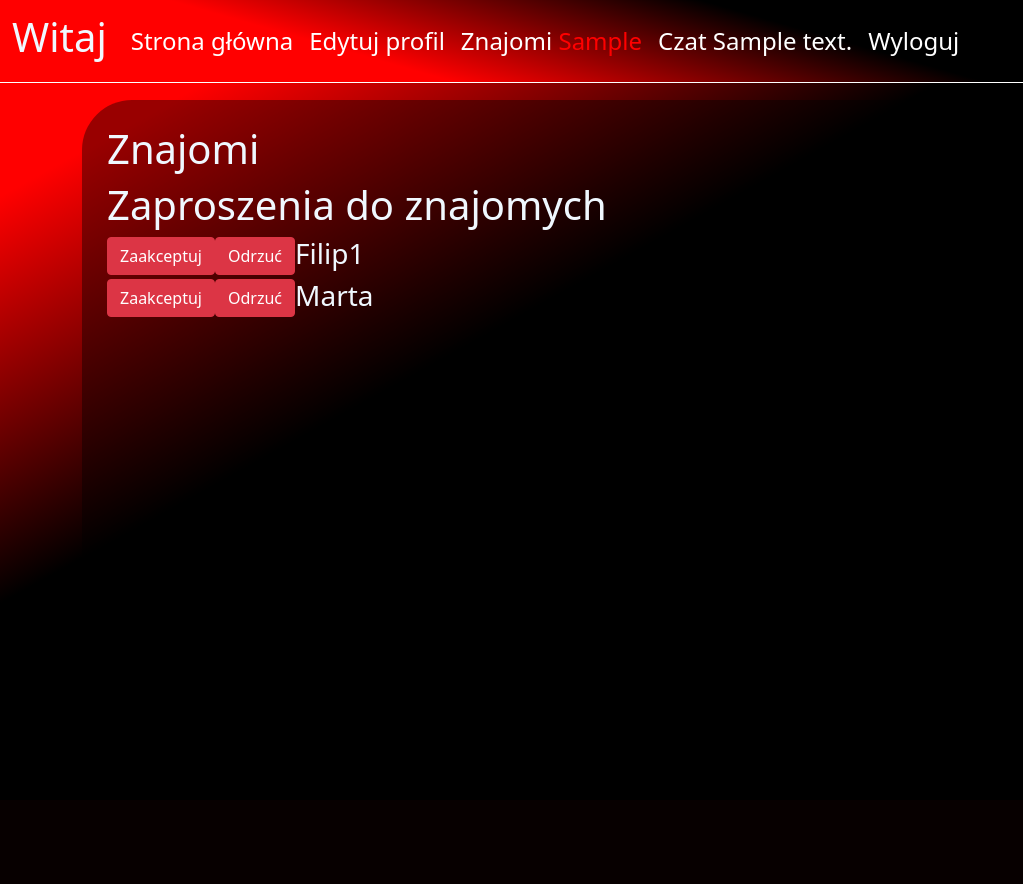
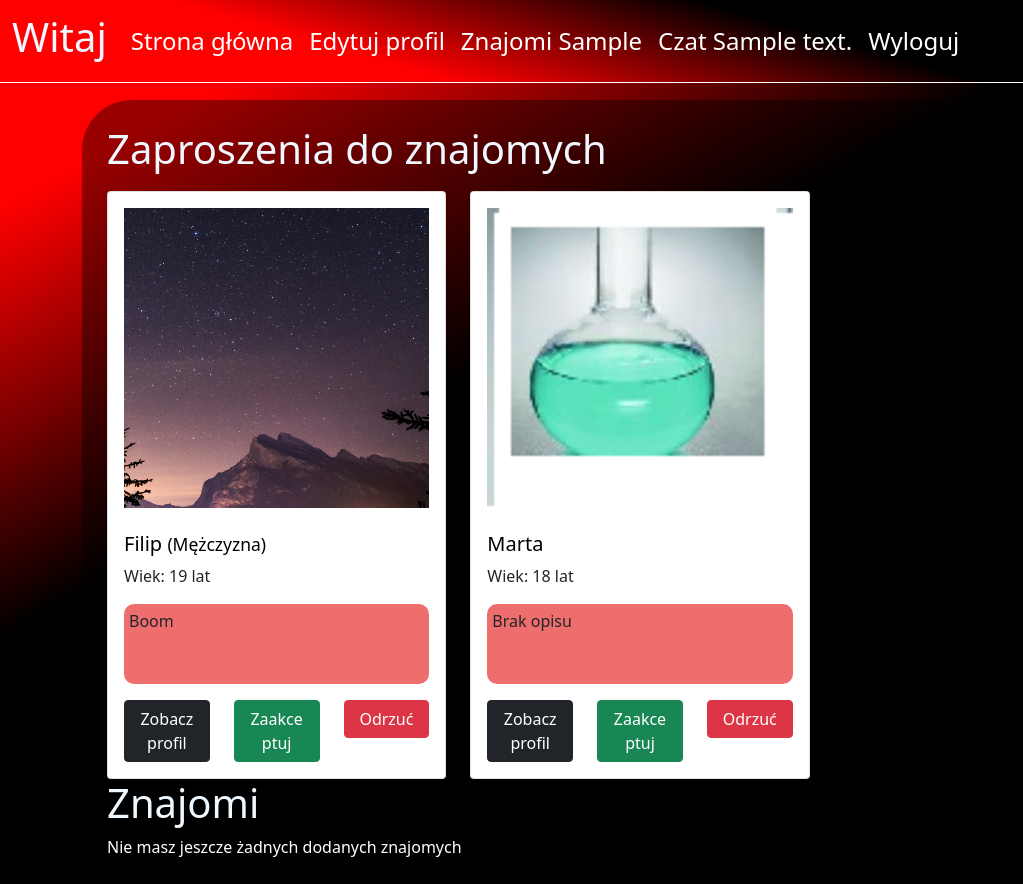
Before and after one commit to Korek-F/Django-forum, a Django app: template blog/templates/blog/friends_list.html in a window 1280 px wide. Shown: the whole page, without its empty margins (0-1023 px from the left). Before the commit the page ends 572 px from the top, so only its background shows below. Run offline with Django 3.2, Linux system fonts and the light colour scheme; a user stored in the database is signed in; data comes from the database, SQL or seed files in the repository; both versions use the stored data as it was after the commit; tables that the repository leaves empty hold one stand-in row (values such as "Sample post"); the template is opened without the code that fills it: values that come from a table or form of the project are taken from there, most other values are stand-ins (such as "Sample title", 1, 10 or a date in 2020).

Commit message:
Poprawienie listy znajomych

```diff
--- a/blog/templates/blog/base.html
+++ b/blog/templates/blog/base.html
@@ -36,7 +36,7 @@
         <li class="nav-item ">
           <a class="nav-link" href="{% url 'friend_list' user.profile.id %}">
             {% if not new_friend_request == 0%}
-              Znajomi  <span style="color:red;"> {{new_friend_request}}</span>
+              Znajomi  <span style="color:white;"> {{new_friend_request}}</span>
             {%else%}
               Znajomi
             {%endif%}
--- a/blog/templates/blog/edit_profile.html
+++ b/blog/templates/blog/edit_profile.html
@@ -1,6 +1,6 @@
 {% extends "blog/base.html"%}
 {%block content%}
-<div class="container background_v1" >
+<div class="container background_v1" style="color:white;">
 <h1>Edytuj profil</h1>
 <form method="post" action="{%url 'edit_profile' profile.id%}">
     {% csrf_token %}
--- a/blog/templates/blog/friends_list.html
+++ b/blog/templates/blog/friends_list.html
@@ -1,28 +1,122 @@
 {% extends "blog/base.html"%}
+{% load static %}
 {%block content%}
 <div class="container background_v1" >
-<h1>Znajomi</h1>
-{%for friend in profile.friends.all%}
-<a href="{% url 'profile' friend.id%}"  class="btn btn-success friend">
-    {% if friend.images.all|first%}
-        {% for image in friend.images.all%}
-        {% if forloop.first %}
-            <img src="{{image.image.url}}" width="60" height="60"/>
-        {% endif %}
-        {% endfor %}
-    {%endif%}
-    {%if friend.first_name%}
-        <b>{{friend.first_name}}</b> <br /> <small>{{friend.user.username}}</small>
-    {% else %}
-        <b>{{friend.user.username}} </b>
-    {%endif%}
-</a>
-{%endfor%}
 <h1>Zaproszenia do znajomych</h1>
+<div class="row">
 {%for request in friend_requests%}
     {%if not user.profile.id in friends_id%}
-    <div style="display:flex;">
-        <form action="{% url 'akcept_firend_request' request.id profile.id %}" method="POST">
+    <div class="col-sm-12 col-md-4">
+                <div class="card main_page_card" style="margin-top: 10px;">
+                    <div class="card-body">
+                    {% if request.profile_from.images%}
+                    <div style="width: 100%; position:relative;">
+                        {%for image in request.profile_from.images.all %}
+                            {% if forloop.last %}
+                                <img src="{{image.image.url}}" class="profile_image">
+                                <div class="fake_box"> </div>
+                                <br />
+                            {%endif%}
+                        {%empty%}
+                            <img src="{% static 'user.png' %}" class="profile_image">
+                            <div class="fake_box"> </div>
+                            <br />
+                        {%endfor%}
+                    </div>
+                    {%endif%}
+                    <h5 class="card-title">
+                    {{request.profile_from.get_name}}
+                    {% if not request.profile_from.gender == None%}
+                    <small>({{request.profile_from.gender}})</small>
+                    {%endif%}
+                    </h5>
+                    <p class="card-text">Wiek: {{request.profile_from.get_age}} lat</p>
+                    <p class="card-text main_page_desc" >
+                    {% if request.profile_from.description %}
+                        {{request.profile_from.description|truncatechars:70}}
+                        {% else %}
+                        Brak opisu
+                    {%  endif   %}
+                    </p>
+                    <div class="row">
+                        <div class="col-sm-12 col-md-4">
+                            <a style="width:100%;" href="{%url 'profile' request.profile_from.id%}" class="btn btn-dark">Zobacz profil</a>
+                        </div>
+                        <div class="col-sm-12 col-md-4">
+                            <form action="{% url 'akcept_firend_request' request.id profile.id %}" method="POST">
+                                {%csrf_token%}
+                                <button style="width:100%;" type="submit" class="btn btn-success" >Zaakceptuj </button>
+                            </form>
+                        </div>
+                        <div class="col-sm-12 col-md-4">
+                            <form action="{% url 'reject_firend_request' request.id profile.id %}" method="POST">
+                                {%csrf_token%}
+                                <button style="width:100%;" type="submit" class="btn btn-danger" >Odrzuć</button>
+                            </form>
+                        </div>
+                    </div>
+                    </div>
+                </div>
+            </div>
+    {%endif%}
+{% empty %}
+<span style="color:white;">
+    Nie masz żadnych oczekujących zaproszeń
+</span>
+{%endfor%}
+</div>
+<h1>Znajomi</h1>
+<div class="row">
+    {%for profile in profile.friends.all%}
+    <div class="col-sm-12 col-md-4">
+                <div class="card main_page_card" style="margin-top: 10px;">
+                    <div class="card-body">
+                    {% if profile.images%}
+                    <div style="width: 100%; position:relative;">
+                        {%for image in profile.images.all %}
+                            {% if forloop.last %}
+                                <img src="{{image.image.url}}" class="profile_image">
+                                <div class="fake_box"> </div>
+                                <br />
+                            {%endif%}
+                        {%empty%}
+                            <img src="{% static 'user.png' %}" class="profile_image">
+                            <div class="fake_box"> </div>
+                            <br />
+                        {%endfor%}
+                    </div>
+                    {%endif%}
+
+                    <h5 class="card-title">
+                    {{profile.get_name}}
+
+                    {% if not profile.gender == None%}
+                    <small>({{profile.gender}})</small>
+                    {%endif%}
+                    </h5>
+                    <p class="card-text">Wiek: {{profile.get_age}} lat</p>
+                    <p class="card-text main_page_desc" >
+                    {% if profile.description %}
+                        {{profile.description|truncatechars:70}}
+                        {% else %}
+                        Brak opisu
+                    {%  endif   %}
+                    </p>
+                    <a href="{%url 'profile' profile.id%}" class="btn btn-danger">Zobacz pełny profil</a>
+                    </div>
+                </div>
+            </div>
+    {% empty %}
+        <span style="color:white;">
+            Nie masz jeszcze żadnych dodanych znajomych
+        </span>
+    {%endfor%}
+</div>
+</div>
+{% endblock %}
+
+<!--
+<form action="{% url 'akcept_firend_request' request.id profile.id %}" method="POST">
             {%csrf_token%}
             <button type="submit" class="btn btn-danger" >Zaakceptuj </button>
         </form>
@@ -30,9 +124,5 @@
             {%csrf_token%}
             <button type="submit" class="btn btn-danger" >Odrzuć</button>
         </form>
-        <h3> {{request.profile_from.user.username}}</h3>
-    </div>
-    {%endif%}
-{%endfor%}
-</div>
-{% endblock %}
+        request.profile_from
+-->
--- a/blog/templates/blog/profile.html
+++ b/blog/templates/blog/profile.html
@@ -62,12 +62,14 @@
         Brak danych
         {% endif %}
     <br />
+    <span style="word-break: break-all;">
         Opis :
         {%if profile.description %}
             {{profile.description}}
         {% else %}
             Brak danych
         {% endif %}
+    </span>
     <br />
         {%if profile.friends.all%}
             Znajomi:
--- a/blog/views.py
+++ b/blog/views.py
@@ -125,8 +125,11 @@ class EditProfileView(View):
         last_name = request.POST["last_name"]
         country = request.POST["country"]
         city = request.POST["city"]
+        dzero = 0
         height = request.POST["height"]
+        height = height if height else dzero
         weight = request.POST["weight"]
+        weight = weight if weight else dzero
         gender = request.POST["gender"]
         profile.birth_date = birth_date
         profile.description = description
--- a/static/style.css
+++ b/static/style.css
@@ -100,3 +100,10 @@ nav .navbar-nav li a:hover{
     width:300px;
     height: 300px;
 }
+
+.main_page_desc{
+    background-color: rgb(238, 109, 109)!important;
+    border-radius: 10px;
+    padding:5px;
+    height:80px;
+}
```
Also changed, not shown: blog/forms.py (+8 -8 lines), blog/templates/blog/mainpage.html (+9 -5 lines), db.sqlite3.
